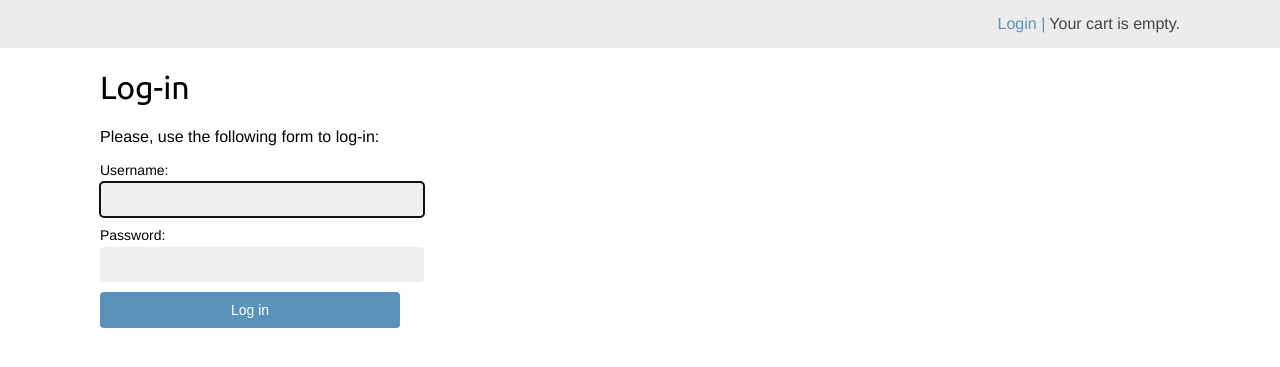
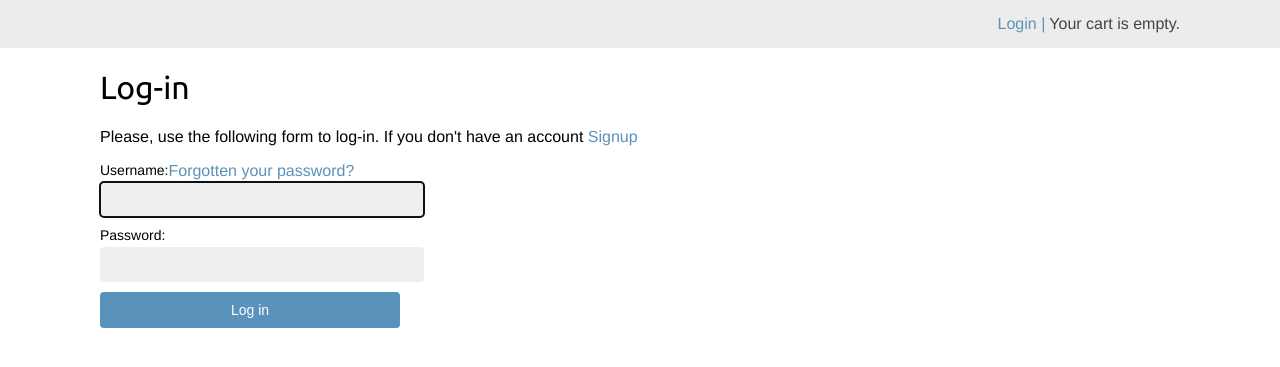
Before and after one commit to Rahu-ju/shop, a Django app: page /account/login/ in a window 1280 px wide. Shown: the part 46-413 px from the top of the page. Run offline with Django 5.2, Linux system fonts and the light colour scheme; parts of the project's set-up code (start-up, migrations or seed data) failed here and were passed over.

Commit message:
Give redistration link.

```diff
--- a/accounts/templates/registration/login.html
+++ b/accounts/templates/registration/login.html
@@ -1,16 +1,23 @@
 {% extends "shop/base.html" %}
 
-{% block title %}Log-in{% endblock %}
+{% block title %} Log-in {% endblock %}
 
 {% block content %}
     <h1>Log-in</h1>
 
-    <p>Please, use the following form to log-in:</p>
+    <p>
+    Please, use the following form to log-in.
+    If you don't have an account <a href="{% url "register" %}">Signup</a>
+    </p>
 
     <form method="post">
+
+        {{ form.as_p }}
         {% csrf_token %}
-        {{ form.as_p }}
-        <p><input type="submit" value="Log in"></p>
+        <p> <input type="submit" value="Log in"> </p>
+
     </form>
 
+    <p> <a href="{% url 'password_reset' %}">Forgotten your password?</a> </p>
+
 {% endblock %}
```
